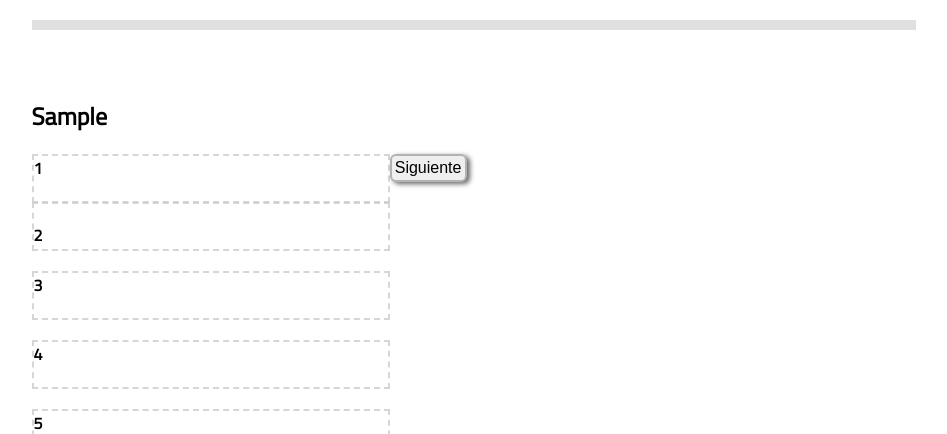
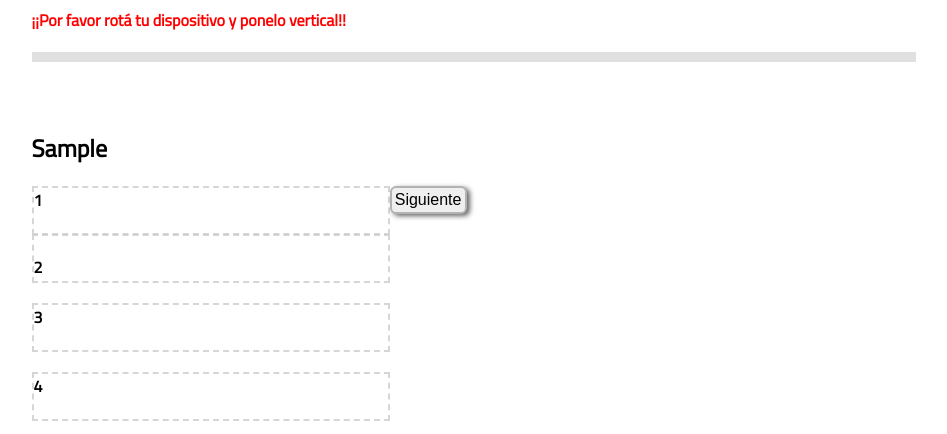
Before and after one commit to almadana/simExp, a Flask app: template templates/semantic_similarity/drag.html in a window 1280 px wide. Shown: the top 434 px of the page, without its empty margins (166-1113 px from the left). Run offline with Flask 3, Linux system fonts and the light colour scheme; the template is opened without the code that fills it: most values are stand-ins (such as "Sample title", 1, 10 or a date in 2020); parts of the project's set-up code (start-up, migrations or seed data) failed here and were passed over; some libraries are stand-ins or nearby versions.

Commit message:
revertir mensaje horizontal drag

```diff
--- a/templates/semantic_similarity/drag.html
+++ b/templates/semantic_similarity/drag.html
@@ -18,7 +18,7 @@
 <main>
 
 <div id = "rotateDeviceAlert">
-    <b>¡¡Por favor rotá tu dispositivo y ponelo horizontal!!</b>
+    <b>¡¡Por favor rotá tu dispositivo y ponelo vertical!!</b>
 </div>
 
 <div id="progress-container">
@@ -185,9 +185,9 @@ $("#next-button").on("click", function() {
 function checkOrientation() {
     let alertBox = document.getElementById('rotateDeviceAlert');
     if (window.orientation === 0) { // 0 means portrait
+        alertBox.style.display = 'none';
+    } else {
         alertBox.style.display = 'block';
-    } else {
-        alertBox.style.display = 'none';
     }
 }
 
```
